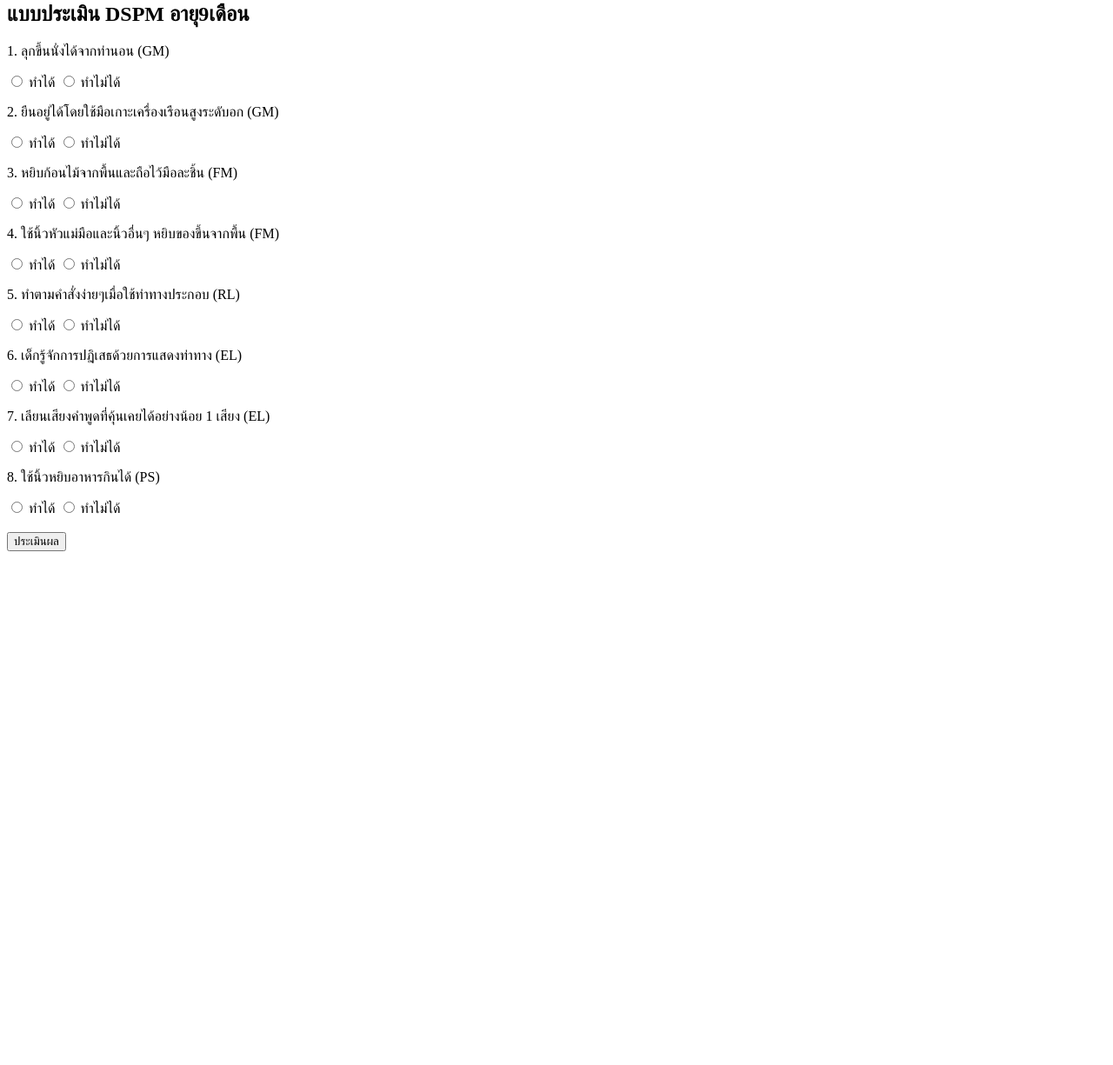
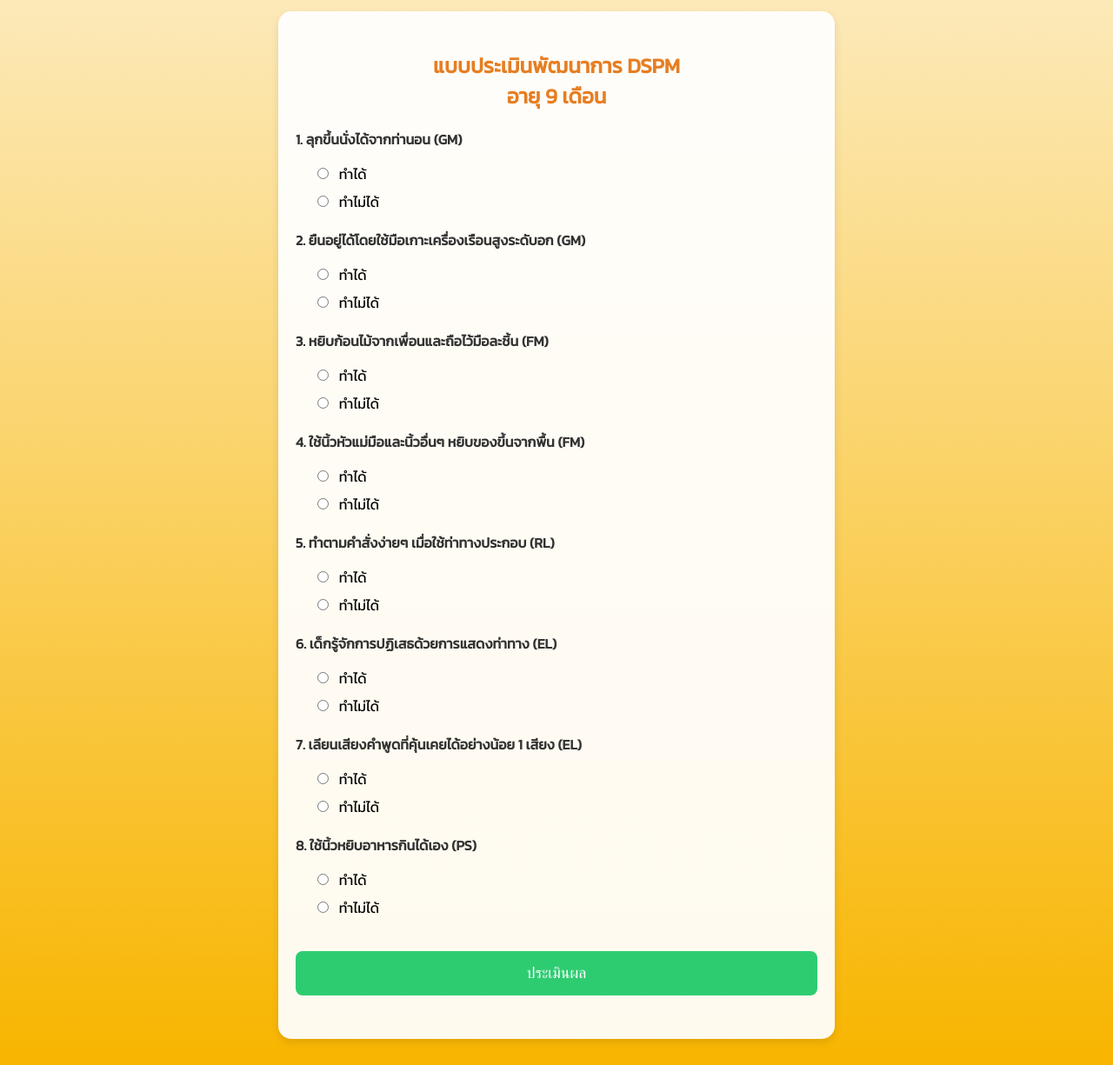
Before and after one commit to NamPCKPB/DSPM, a plain HTML site: page form-9m.html in a window 1280 px wide. Shown: the part 17-1242 px from the top of the page at 87% size. Before the commit the page ends 800 px from the top, so only its background shows below. Drawn offline with Linux system fonts and the light colour scheme.

Commit message:
Add files via upload

```diff
--- a/form-9m.html
+++ b/form-9m.html
@@ -2,68 +2,147 @@
 <html lang="th">
 <head>
   <meta charset="UTF-8">
-  <title>DSPM - อายุ9เดือน</title>
+  <title>DSPM - อายุ 9 เดือน</title>
+  <meta name="viewport" content="width=device-width, initial-scale=1">
+  <link href="https://fonts.googleapis.com/css2?family=Kanit&display=swap" rel="stylesheet">
+  <style>
+    body {
+      font-family: 'Kanit', sans-serif;
+      background: linear-gradient(to bottom, #fceabb, #f8b500);
+      margin: 0;
+      padding: 0;
+      display: flex;
+      justify-content: center;
+    }
+
+    .container {
+      background-color: #ffffffee;
+      width: 95%;
+      max-width: 600px;
+      margin: 30px auto;
+      padding: 25px 20px;
+      border-radius: 15px;
+      box-shadow: 0 4px 10px rgba(0, 0, 0, 0.1);
+    }
+
+    h2 {
+      text-align: center;
+      color: #e67e22;
+      margin-bottom: 20px;
+    }
+
+    p {
+      font-weight: bold;
+      margin-top: 20px;
+      color: #333;
+    }
+
+    label {
+      display: block;
+      margin-left: 20px;
+      margin-bottom: 8px;
+    }
+
+    input[type="radio"] {
+      margin-right: 8px;
+    }
+
+    button {
+      margin-top: 30px;
+      width: 100%;
+      background-color: #2ecc71;
+      color: white;
+      border: none;
+      padding: 15px;
+      font-size: 1.1em;
+      border-radius: 8px;
+      cursor: pointer;
+      transition: background-color 0.3s ease;
+    }
+
+    button:hover {
+      background-color: #27ae60;
+    }
+
+    #result {
+      margin-top: 25px;
+      font-size: 1.3em;
+      font-weight: bold;
+      color: #c0392b;
+      text-align: center;
+    }
+
+    .emoji {
+      font-size: 2em;
+      margin-right: 5px;
+    }
+  </style>
 </head>
 <body>
-  <h2>แบบประเมิน DSPM อายุ9เดือน</h2>
-  <form id="dspmForm">
-    <p>1. ลุกขึ้นนั่งได้จากท่านอน (GM) </p>
-    <input type="radio" name="q1" value="1"> ทำได้
-    <input type="radio" name="q1" value="0"> ทำไม่ได้
 
-    <p>2. ยืนอยู่ได้โดยใช้มือเกาะเครื่องเรือนสูงระดับอก (GM) </p>
-    <input type="radio" name="q2" value="1"> ทำได้
-    <input type="radio" name="q2" value="0"> ทำไม่ได้
+  <div class="container">
+    <h2>แบบประเมินพัฒนาการ DSPM<br>อายุ 9 เดือน</h2>
+    <form id="dspmForm">
+      <p>1. ลุกขึ้นนั่งได้จากท่านอน (GM)</p>
+      <label><input type="radio" name="q1" value="1"> ทำได้</label>
+      <label><input type="radio" name="q1" value="0"> ทำไม่ได้</label>
 
-    <p>3. หยิบก้อนไม้จากพื้นและถือไว้มือละชิ้น (FM) </p>
-    <input type="radio" name="q3" value="1"> ทำได้
-    <input type="radio" name="q3" value="0"> ทำไม่ได้
+      <p>2. ยืนอยู่ได้โดยใช้มือเกาะเครื่องเรือนสูงระดับอก (GM)</p>
+      <label><input type="radio" name="q2" value="1"> ทำได้</label>
+      <label><input type="radio" name="q2" value="0"> ทำไม่ได้</label>
 
-    <p>4. ใช้นิ้วหัวแม่มือและนิ้วอื่นๆ หยิบของขึ้นจากพื้น (FM) </p>
-    <input type="radio" name="q4" value="1"> ทำได้
-    <input type="radio" name="q4" value="0"> ทำไม่ได้
+      <p>3. หยิบก้อนไม้จากเพื่อนและถือไว้มือละชิ้น (FM)</p>
+      <label><input type="radio" name="q3" value="1"> ทำได้</label>
+      <label><input type="radio" name="q3" value="0"> ทำไม่ได้</label>
 
-    <p>5. ทำตามคำสั่งง่ายๆเมื่อใช้ท่าทางประกอบ (RL) </p>
-    <input type="radio" name="q5" value="1"> ทำได้
-    <input type="radio" name="q5" value="0"> ทำไม่ได้
+      <p>4. ใช้นิ้วหัวแม่มือและนิ้วอื่นๆ หยิบของขึ้นจากพื้น (FM)</p>
+      <label><input type="radio" name="q4" value="1"> ทำได้</label>
+      <label><input type="radio" name="q4" value="0"> ทำไม่ได้</label>
 
-    <p>6. เด็กรู้จักการปฎิเสธด้วยการแสดงท่าทาง (EL) </p>
-    <input type="radio" name="q6" value="1"> ทำได้
-    <input type="radio" name="q6" value="0"> ทำไม่ได้
+      <p>5. ทำตามคำสั่งง่ายๆ เมื่อใช้ท่าทางประกอบ (RL)</p>
+      <label><input type="radio" name="q5" value="1"> ทำได้</label>
+      <label><input type="radio" name="q5" value="0"> ทำไม่ได้</label>
 
-    <p>7. เลียนเสียงคำพูดที่คุ้นเคยได้อย่างน้อย 1 เสียง (EL) </p>
-    <input type="radio" name="q7" value="1"> ทำได้
-    <input type="radio" name="q7" value="0"> ทำไม่ได้
+      <p>6. เด็กรู้จักการปฏิเสธด้วยการแสดงท่าทาง (EL)</p>
+      <label><input type="radio" name="q6" value="1"> ทำได้</label>
+      <label><input type="radio" name="q6" value="0"> ทำไม่ได้</label>
 
-    <p>8. ใช้นิ้วหยิบอาหารกินได้ (PS) </p>
-    <input type="radio" name="q8" value="1"> ทำได้
-    <input type="radio" name="q8" value="0"> ทำไม่ได้
+      <p>7. เลียนเสียงคำพูดที่คุ้นเคยได้อย่างน้อย 1 เสียง (EL)</p>
+      <label><input type="radio" name="q7" value="1"> ทำได้</label>
+      <label><input type="radio" name="q7" value="0"> ทำไม่ได้</label>
 
-    <br><br>
-    <button type="button" onclick="calculateResult()">ประเมินผล</button>
-  </form>
+      <p>8. ใช้นิ้วหยิบอาหารกินได้เอง (PS)</p>
+      <label><input type="radio" name="q8" value="1"> ทำได้</label>
+      <label><input type="radio" name="q8" value="0"> ทำไม่ได้</label>
 
-  <h3 id="result"></h3>
+      <button type="button" onclick="calculateResult()">ประเมินผล</button>
+    </form>
+
+    <div id="result"></div>
+  </div>
 
   <script>
     function calculateResult() {
       let score = 0;
       for (let i = 1; i <= 8; i++) {
-        const val = document.querySelector('input[name="q' + i + '"]:checked');
-        if (val) score += parseInt(val.value);
+        const selected = document.querySelector(`input[name="q${i}"]:checked`);
+        if (selected) {
+          score += parseInt(selected.value);
+        }
       }
 
-      let result = "";
-      if  (score >= 7) {
-        result = "✅ พัฒนาการปกติ (ตรงกับปิงปองจราจรชีวิต7สี=สีขาว)";
+      let resultText = "";
+      if (score >= 7) {
+        resultText = '<span class="emoji">✅</span>พัฒนาการปกติ (สีขาว)';
       } else if (score == 6) {
-        result = "⚠️ เสี่ยงล่าช้า";
+        resultText = '<span class="emoji">⚠️</span>มีความเสี่ยงล่าช้า (สีเหลือง)';
       } else {
-        result = "❗ ควรส่งต่อผู้เชี่ยวชาญ";
+        resultText = '<span class="emoji">❗</span>ควรส่งต่อผู้เชี่ยวชาญ (สีแดง)';
       }
 
-      document.getElementById("result").innerText = result;
+      document.getElementById("result").innerHTML = resultText;
     }
   </script>
+
 </body>
 </html>
```
